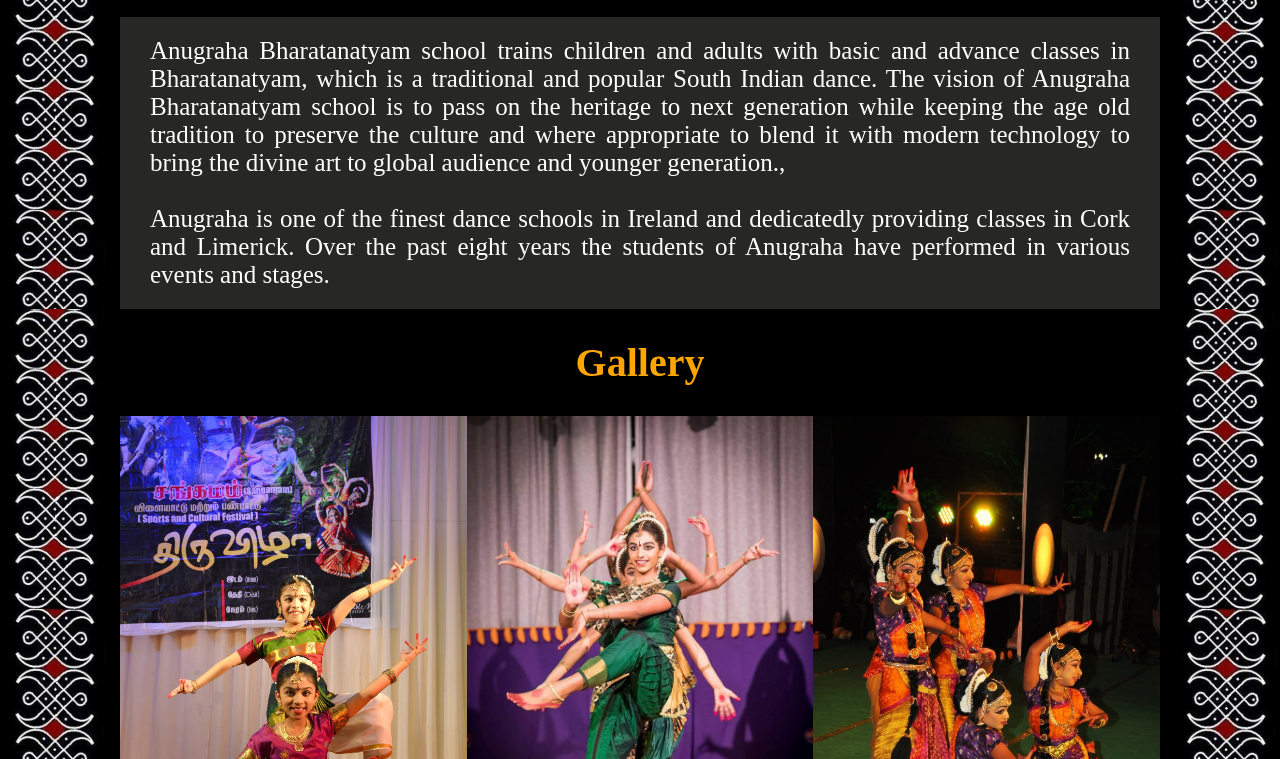
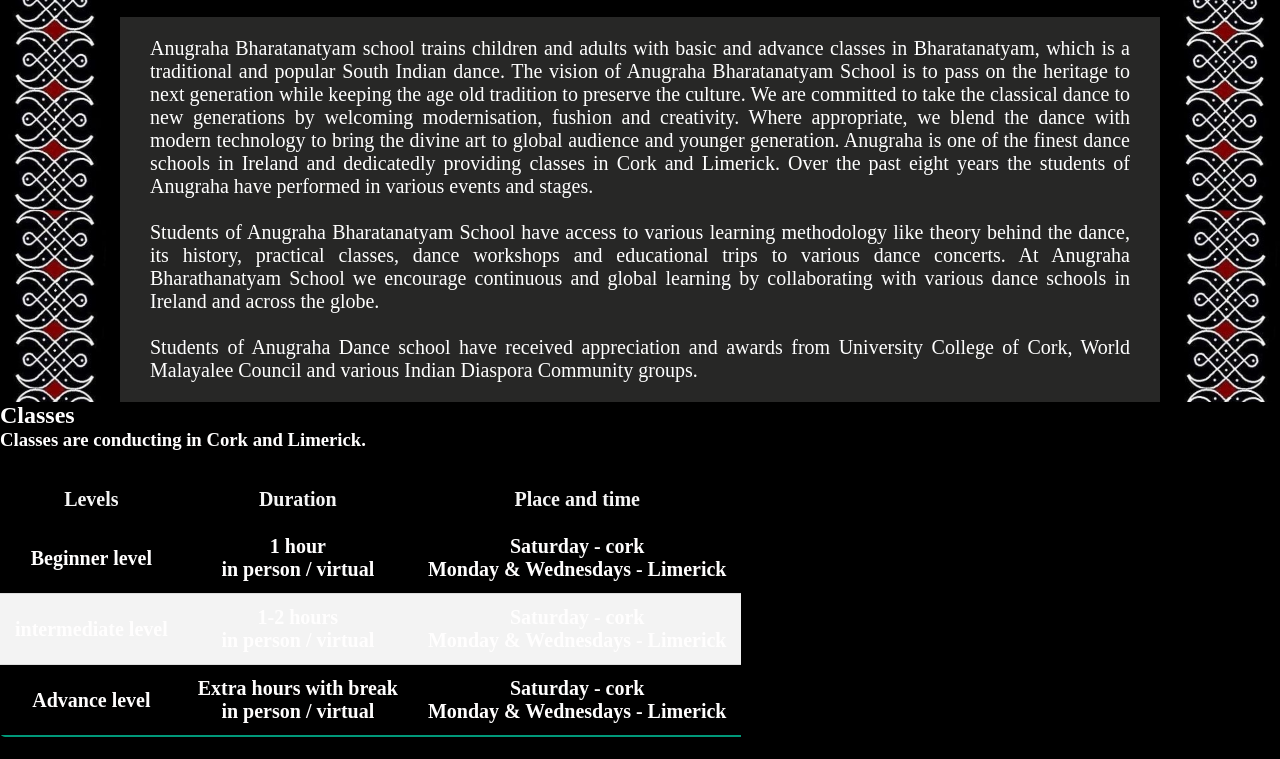
Before and after one commit to Code-Institute-Submissions/Saranyajothy-danceschool, a plain HTML site: page index.html in a window 1280 px wide. Shown: the part 1158-1917 px from the top of the page. Drawn offline with Linux system fonts and the light colour scheme.

Commit message:
create table content with rows three of class details

```diff
--- a/assests/css/style.css
+++ b/assests/css/style.css
@@ -69,14 +69,14 @@
  /* cover text */
 
 #cover-text {
-    font-size: 250%;
+    font-size: 30px;
     font-family: cursive;
     letter-spacing: 4px;
     width: 350px;
     height: 260px;
 
   /*  background-color: rgba(248, 252, 246, 0.925); */
-    bottom: 300px;
+    bottom: 200px;
     right: 100px;
     position: absolute;
 
@@ -118,19 +118,54 @@
     text-align: justify;
     padding: 20px 30px 20px 30px;
     background-color: rgb(39, 39, 38);
-
     margin: 0 120px 0 120px;
-    font-size: 25px;
+    font-size: 20px;
     font-family: 'Playfair Display', serif;
     color: whitesmoke;
 }
+
 
 #school h2 {
   text-align: center;
   font-size: 40px;
   color: orange;
 }
- /* gallery */
+/* classes */
+.table-content {
+    border-collapse: collapse;
+    margin: 25px 0;
+    font-size: 20px;
+    min-width: 400px;
+    border-radius: 5px 5px 00;
+    overflow: hidden;
+    box-shadow: 0020px rgba(0, 0, 0, 0.15);
+}
+
+.table-content thead tr {
+    background-color: gray 0.5;
+    color: whitesmoke;
+    text-align: center;
+}
+
+.table-content  th,
+.table-content td {
+    padding: 12px 15px;
+}
+
+.table-content  tbody tr {
+border-bottom: 1px solid #dddddd;
+}
+.table-content tbody tr:last-of-type {
+    border-bottom: 2px solid #009879;
+}
+
+.table-content tbody tr:nth-of-type(even) {
+    background-color: #f3f3f3;
+}
+
+
+
+/* gallery */
 
 #gallery {
     background-image: url('../images/small\ borgder.jpg');
--- a/index.html
+++ b/index.html
@@ -39,17 +39,65 @@
                 Anugraha Bharatanatyam School
             </h2>
             <p>
-                Anugraha Bharatanatyam school trains children and adults with basic and advance classes in Bharatanatyam,
-                which is a traditional and popular South Indian dance. The vision of Anugraha Bharatanatyam school is to pass on
-                the heritage to next generation while keeping the age old tradition to preserve the culture and where appropriate
-                to blend it with modern technology to bring the divine art to global audience and younger generation.,<br> <br>
+                Anugraha  Bharatanatyam school trains children and adults with basic and advance classes in Bharatanatyam,
+                which is a traditional and popular South Indian dance. The vision of Anugraha Bharatanatyam School is to pass
+                on the heritage to next generation while keeping the age old tradition to preserve the culture. We are committed
+                to take the classical dance to new generations by welcoming modernisation, fushion and creativity. Where appropriate,
+                we blend the dance with modern technology to bring the divine art to global audience and younger generation.
                 Anugraha is one of the finest dance schools in Ireland and dedicatedly providing classes in Cork and Limerick.
-                Over the past eight years the students of Anugraha have performed in various events and stages.
+                Over the past eight years the students of Anugraha have performed in various events and stages. <br> <br> Students of Anugraha
+                Bharatanatyam School have access to various learning methodology like theory behind the dance, its history, practical
+                classes, dance workshops and educational trips to various dance concerts. At Anugraha Bharathanatyam School we
+                encourage continuous and global learning by collaborating with various dance schools in Ireland and across the globe. <br><br>
+                Students of Anugraha Dance school have received appreciation and awards from University College of Cork, World Malayalee Council and various Indian Diaspora Community groups.
             </p>
        </div>
        </section>
        <section>
+        <div>
+            <h2>Classes</h2>
+            <h3>
+                Classes are conducting in Cork and Limerick.
 
+            </h3>
+            <table class="table-content">
+                <thead>
+                    <tr>
+                        <th>Levels</th>
+                        <th>Duration</th>
+                        <th>Place and time</th>
+                    </tr>
+                </thead>
+                <tbody>
+                    <tr>
+                        <th>Beginner level</th>
+                        <th>1 hour <br>
+                            in person / virtual
+                        </th>
+                        <th>Saturday - cork <br>
+                            Monday & Wednesdays - Limerick
+                        </th>
+                    </tr>
+                    <tr>
+                        <th>intermediate level</th>
+                        <th>1-2 hours
+                            <br>
+                            in person / virtual
+                        </th>
+                        <th>Saturday - cork <br>
+                            Monday & Wednesdays - Limerick</th>
+                    </tr>
+                    <tr>
+                        <th>Advance level</th>
+                        <th>Extra hours with break<br>
+                            in person / virtual</th>
+                        <th>Saturday - cork <br>
+                            Monday & Wednesdays - Limerick</th>
+
+                    </tr>
+                </tbody>
+            </table>
+        </div>
        </section>
        <section id="gallery">
            <h2>Gallery</h2>
```
